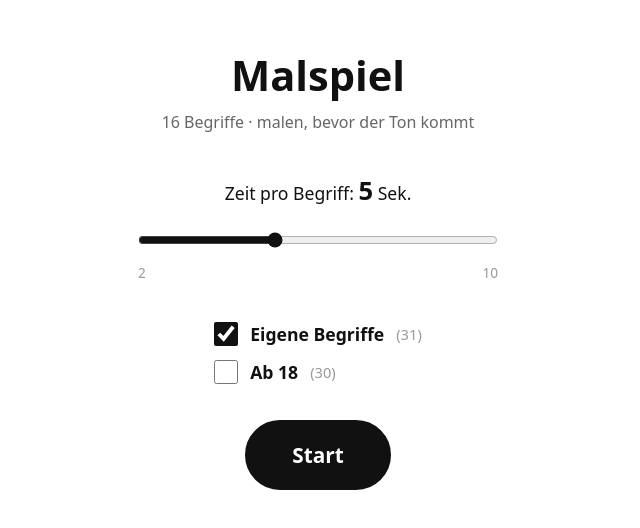
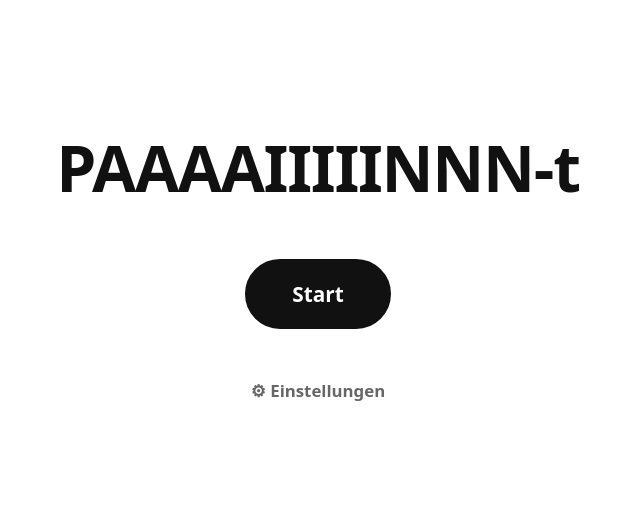
Before and after one commit to rockenwocken/sofortbild, a plain HTML site: page malspiel/index.html in a window 1280 px wide. Shown: the part 132-660 px from the top of the page, without its empty margins (322-962 px from the left). Drawn offline with Linux system fonts and the light colour scheme.

Commit message:
PAAAAIIIIINNN-t: neuer Titel, Einstellungen-Menü, beide Kategorien an, tippbare Ergebnisliste
Co-Authored-By: Claude Opus 5.5 <noreply@anthropic.com>
Claude-Session: https://claude.ai/code/session_01RLYENYX834ktn5YUEBBsX9

```diff
--- a/malspiel/index.html
+++ b/malspiel/index.html
@@ -4,7 +4,7 @@
 <meta charset="utf-8">
 <meta name="viewport" content="width=device-width, initial-scale=1, viewport-fit=cover">
 <meta name="theme-color" content="#ffffff">
-<title>Malspiel</title>
+<title>PAAAAIIIIINNN-t</title>
 <style>
   * { box-sizing: border-box; margin: 0; padding: 0; }
   html, body { height: 100%; background: #fff; color: #111;
@@ -15,12 +15,18 @@
   .screen.active { display: flex; }
   h1 { font-size: 2.6rem; font-weight: 900; margin-bottom: 8px; }
   .sub { color: #666; margin-bottom: 40px; }
-  .slider-box { width: 100%; max-width: 360px; margin-bottom: 40px; }
+  .title { font-size: clamp(2.2rem, 11vw, 4rem); letter-spacing: -0.02em; margin-bottom: 48px; word-break: break-all; }
+  #settings { width: 100%; max-width: 360px; margin-top: 40px; }
+  #settings summary { list-style: none; cursor: pointer; color: #666; font-weight: 700; font-size: 1.05rem; padding: 10px; }
+  #settings summary::-webkit-details-marker { display: none; }
+  #settings summary::before { content: "⚙︎ "; }
+  #settings[open] summary { color: #111; margin-bottom: 20px; }
+  .slider-box { width: 100%; max-width: 360px; margin-bottom: 32px; }
   .slider-label { font-size: 1.1rem; margin-bottom: 14px; }
   .slider-label b { font-size: 1.6rem; }
   input[type=range] { width: 100%; height: 36px; accent-color: #111; }
   .scale { display: flex; justify-content: space-between; color: #999; font-size: .85rem; }
-  .toggles { display: flex; flex-direction: column; gap: 14px; margin-bottom: 36px; text-align: left; }
+  .toggles { display: flex; flex-direction: column; gap: 14px; margin: 0 auto 12px; text-align: left; width: max-content; }
   .toggles label { font-size: 1.1rem; font-weight: 600; display: flex; align-items: center; gap: 12px; }
   .toggles input { width: 24px; height: 24px; accent-color: #111; }
   .toggles small { color: #999; font-weight: 400; }
@@ -42,16 +48,20 @@
 
   #list { list-style: none; counter-reset: n; width: 100%; max-width: 420px;
     margin: 8px 0 32px; text-align: left; columns: 2; column-gap: 24px; }
-  #list li { counter-increment: n; font-size: 1.25rem; font-weight: 700; padding: 6px 0;
+  #list li { counter-increment: n; font-size: 1.1rem; font-weight: 700; padding: 6px 0;
     border-bottom: 1px solid #eee; break-inside: avoid; }
+  #list li { cursor: pointer; transition: color .15s; }
+  #list li.done { color: #ccc; text-decoration: line-through; }
   #list li::before { content: counter(n) ". "; color: #bbb; font-weight: 600; }
 </style>
 </head>
 <body>
 
 <section id="start" class="screen active">
-  <h1>Malspiel</h1>
-  <p class="sub">16 Begriffe · malen, bevor der Ton kommt</p>
+  <h1 class="title">PAAAAIIIIINNN-t</h1>
+  <button id="startBtn">Start</button>
+  <details id="settings">
+    <summary>Einstellungen</summary>
     <div class="slider-box">
       <div class="slider-label">Zeit pro Begriff: <b id="secLabel">5</b> Sek.</div>
       <input id="interval" type="range" min="2" max="10" step="1" value="5">
@@ -59,9 +69,9 @@
     </div>
     <div class="toggles">
       <label><input type="checkbox" id="optOwn" checked> Eigene Begriffe <small>(31)</small></label>
-    <label><input type="checkbox" id="optAdult"> Ab 18 <small>(30)</small></label>
+      <label><input type="checkbox" id="optAdult" checked> Ab 18 <small>(30)</small></label>
     </div>
-  <button id="startBtn">Start</button>
+  </details>
 </section>
 
 <section id="play" class="screen">
@@ -1171,8 +1181,8 @@ function show(id) {
 }
 
 ["optOwn","optAdult"].forEach(id => {
-  try { const v = localStorage.getItem("malspiel-" + id); if (v !== null) $(id).checked = v === "1"; } catch (e) {}
-  $(id).addEventListener("change", () => { try { localStorage.setItem("malspiel-" + id, $(id).checked ? "1" : "0"); } catch (e) {} });
+  try { const v = localStorage.getItem("paint-" + id); if (v !== null) $(id).checked = v === "1"; } catch (e) {}
+  $(id).addEventListener("change", () => { try { localStorage.setItem("paint-" + id, $(id).checked ? "1" : "0"); } catch (e) {} });
 });
 
 function pickWords() {
@@ -1260,13 +1270,13 @@ function finish() {
   stopRound();
   beep(660, 0.15); beep(880, 0.15, 0.17); beep(1100, 0.3, 0.34);
   $("list").innerHTML = "";
-  words.forEach(w => { const li = document.createElement("li"); li.textContent = w; $("list").appendChild(li); });
+  words.forEach(w => { const li = document.createElement("li"); li.textContent = w; li.onclick = () => li.classList.toggle("done"); $("list").appendChild(li); });
   show("end");
 }
 
 $("startBtn").onclick = startRound;
 $("nextBtn").onclick = startRound;
-$("homeBtn").onclick = () => show("start");
+$("homeBtn").onclick = () => { show("start"); $("settings").open = true; };
 $("stop").onclick = () => { stopRound(); show("start"); };
 document.addEventListener("visibilitychange", () => {
   if (document.visibilityState === "visible" && $("play").classList.contains("active")) keepAwake();
```
Lines whose indentation alone changed are shown as unchanged.
